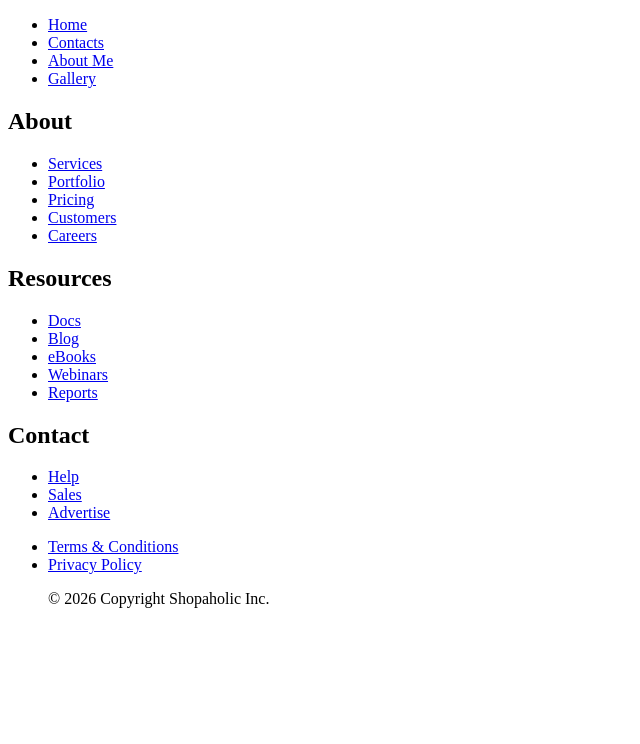
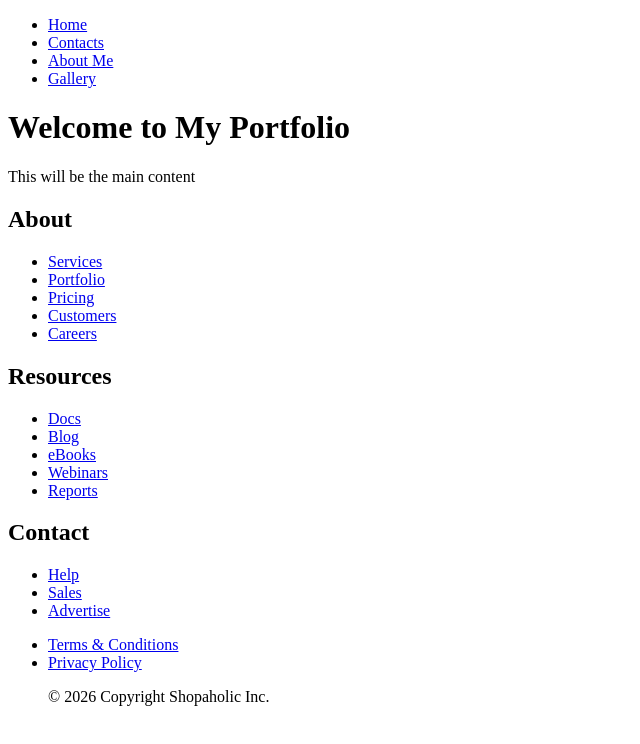
Before and after one commit to helen-k-designing/Portfolio, a plain HTML site: page index.html in a window 1280 px wide. Shown: the whole page, without its empty margins (0-640 px from the left). Drawn offline with Linux system fonts and the light colour scheme.

Commit message:
Portfolio

```diff
--- a/index.html
+++ b/index.html
@@ -19,8 +19,10 @@
 
         </ul>
     </nav>
-    <header></header>
-    <main></main>
+    <header>
+        <h1>Welcome to My Portfolio</h1>
+    </header>
+    <main>This will be the main content</main>
     <footer>
         <section>
             <div>
```
Also changed, not shown: Contacts.html (+1 -2 lines), android-chrome-192x192.png (renamed from android-chrome-192×192.png), android-chrome-512x512.png (renamed from android-chrome-512×512.png).
